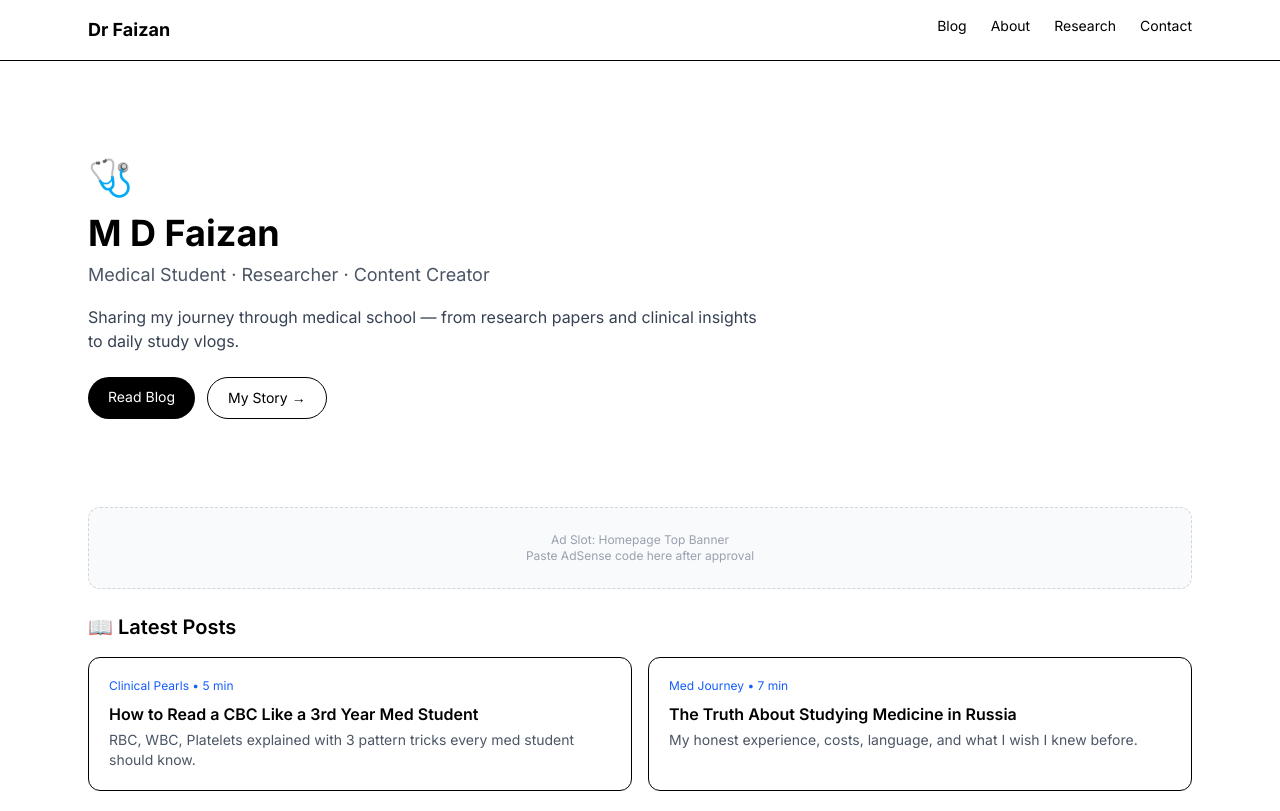
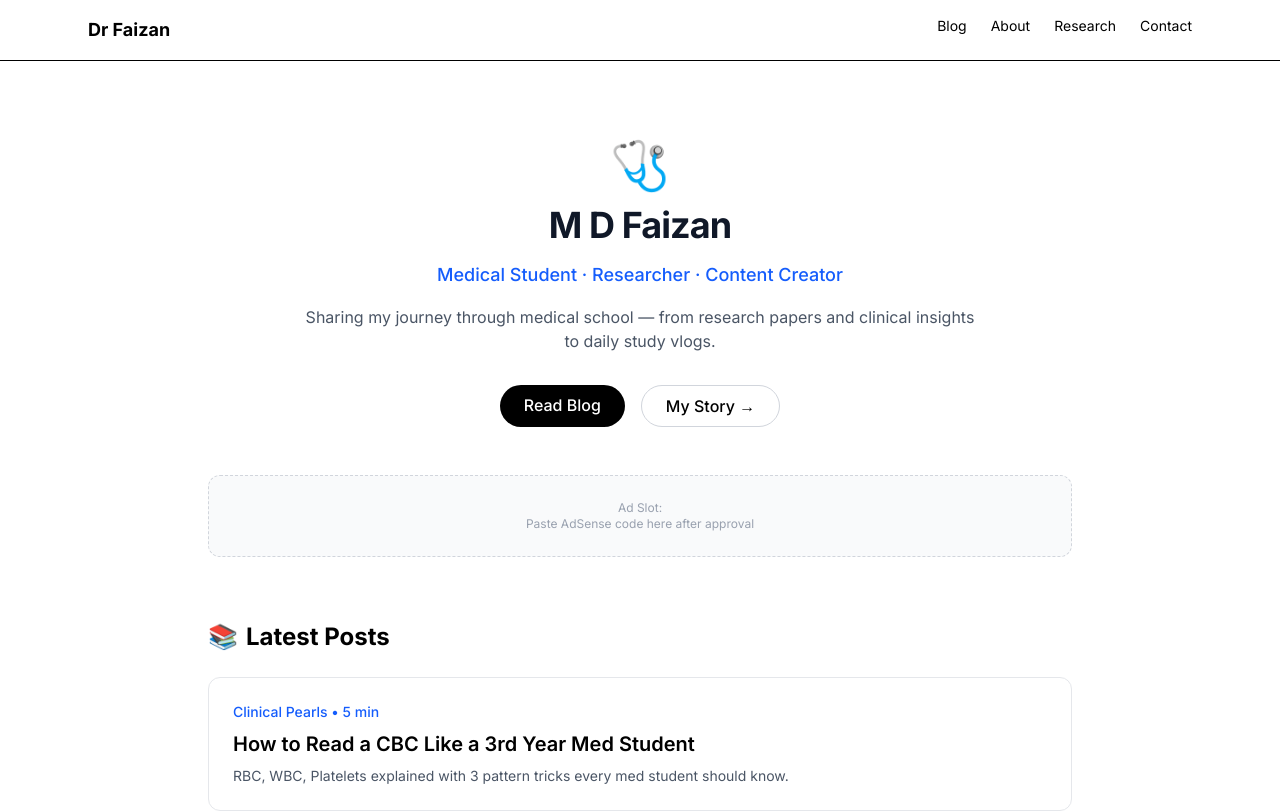
Before and after one commit to mdfaizan220163/med-student-site, a Next.js app: page / in a window 1280 px wide. Shown: the top 811 px of the page. Built offline with nearby package versions, Linux system fonts and the light colour scheme.

Commit message:
Fixed homepage content rendering

```diff
--- a/app/page.tsx
+++ b/app/page.tsx
@@ -1,37 +1,65 @@
-
-import { posts } from "@/lib/posts";
-import AdSlot from "@/components/AdSlot";
+import Link from "next/link";
+import { posts } from "../lib/posts";
+import AdSlot from "../components/AdSlot";
 
 export default function Home() {
   return (
-    <div>
-      <section className="py-16">
-        <p className="text-4xl">🩺</p>
-        <h1 className="text-4xl font-bold mt-4">M D Faizan</h1>
-        <p className="text-gray-600 mt-2 text-lg">Medical Student · Researcher · Content Creator</p>
-        <p className="mt-4 max-w-2xl text-gray-700">Sharing my journey through medical school — from research papers and clinical insights to daily study vlogs.</p>
-        <div className="flex gap-3 mt-6">
-          <a href="/blog" className="bg-black text-white px-5 py-2.5 rounded-full text-sm">Read Blog</a>
-          <a href="/about" className="border px-5 py-2.5 rounded-full text-sm">My Story →</a>
+    <main className="max-w-4xl mx-auto px-4 py-12">
+      {/* Hero Section */}
+      <div className="flex flex-col items-center text-center space-y-4">
+        <span className="text-5xl">🩺</span>
+        <h1 className="text-4xl font-bold tracking-tight text-gray-900 dark:text-white">
+          M D Faizan
+        </h1>
+        <p className="text-lg text-blue-600 dark:text-blue-400 font-medium">
+          Medical Student · Researcher · Content Creator
+        </p>
+        <p className="max-w-2xl text-gray-600 dark:text-gray-400">
+          Sharing my journey through medical school — from research papers and clinical insights to daily study vlogs.
+        </p>
+
+        <div className="flex gap-4 pt-4">
+          <Link
+            href="/blog"
+            className="bg-black text-white px-6 py-2 rounded-full font-medium hover:bg-gray-800 transition"
+          >
+            Read Blog
+          </Link>
+          <Link
+            href="/about"
+            className="border border-gray-300 px-6 py-2 rounded-full font-medium hover:bg-gray-50 transition"
+          >
+            My Story →
+          </Link>
         </div>
-      </section>
+      </div>
 
-      <AdSlot label="Homepage Top Banner" />
+      {/* Ad Slot */}
+      <div className="my-12">
+        <AdSlot type="top" />
+      </div>
 
-      <section>
-        <h2 className="font-semibold text-xl mb-4">📖 Latest Posts</h2>
-        <div className="grid md:grid-cols-2 gap-4">
-          {posts.map(p => (
-            <a key={p.slug} href={`/blog/${p.slug}`} className="border rounded-xl p-5 hover:shadow">
-              <p className="text-xs text-blue-600">{p.category} • {p.readTime}</p>
-              <h3 className="font-semibold mt-2">{p.title}</h3>
-              <p className="text-sm text-gray-600 mt-1">{p.excerpt}</p>
-            </a>
+      {/* Latest Posts Section */}
+      <div className="mt-16">
+        <h2 className="text-2xl font-bold mb-6 flex items-center gap-2">
+          <span>📚</span> Latest Posts
+        </h2>
+        <div className="grid gap-6">
+          {posts.map((post) => (
+            <Link
+              key={post.slug}
+              href={`/blog/${post.slug}`}
+              className="block p-6 border border-gray-200 rounded-xl hover:border-blue-500 transition"
+            >
+              <p className="text-sm text-blue-600 font-medium mb-2">
+                {post.category} • {post.readTime}
+              </p>
+              <h3 className="text-xl font-semibold mb-2">{post.title}</h3>
+              <p className="text-gray-600 text-sm">{post.excerpt}</p>
+            </Link>
           ))}
         </div>
-      </section>
-
-      <AdSlot label="Homepage In-Feed" />
-    </div>
+      </div>
+    </main>
   );
 }
```
